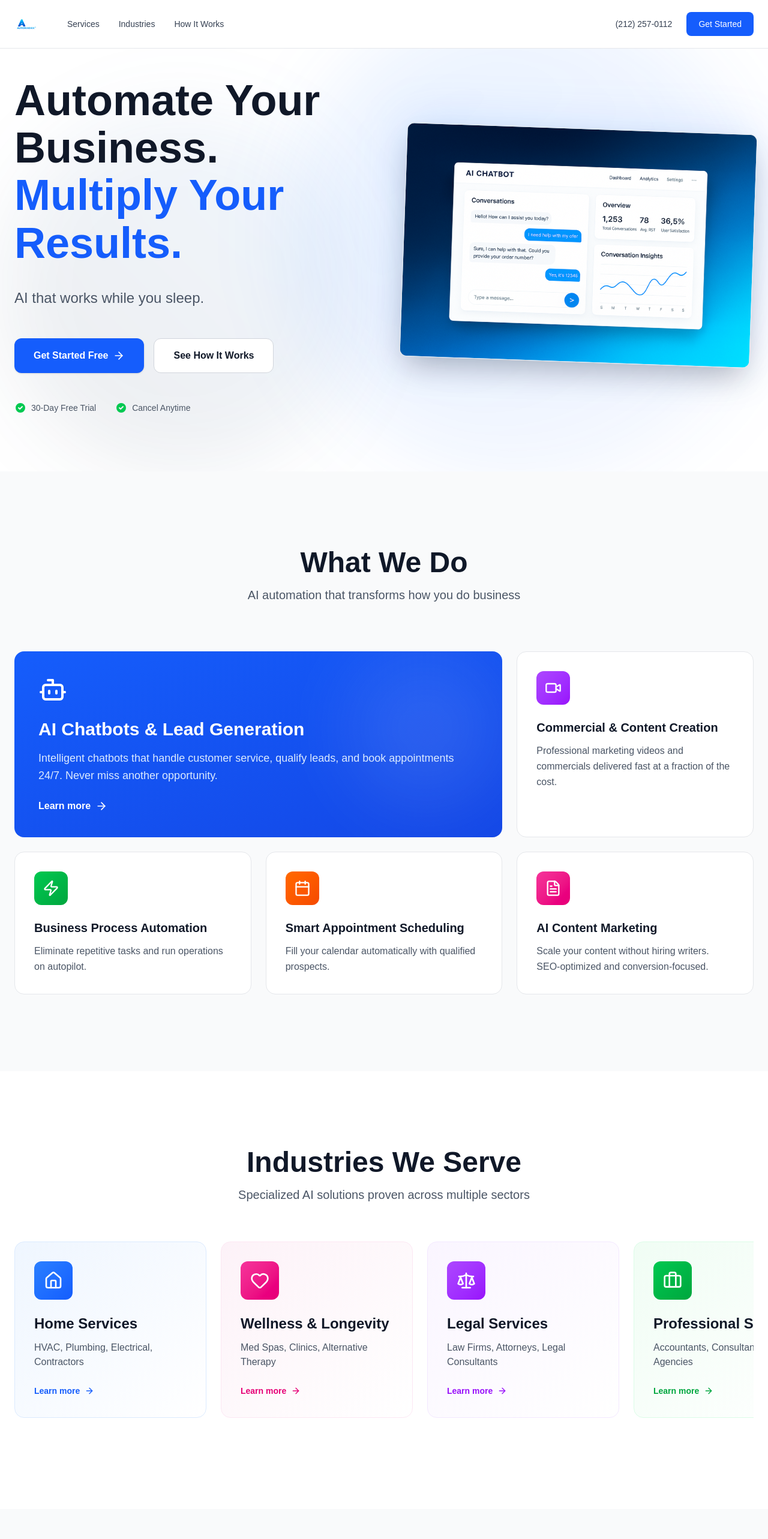
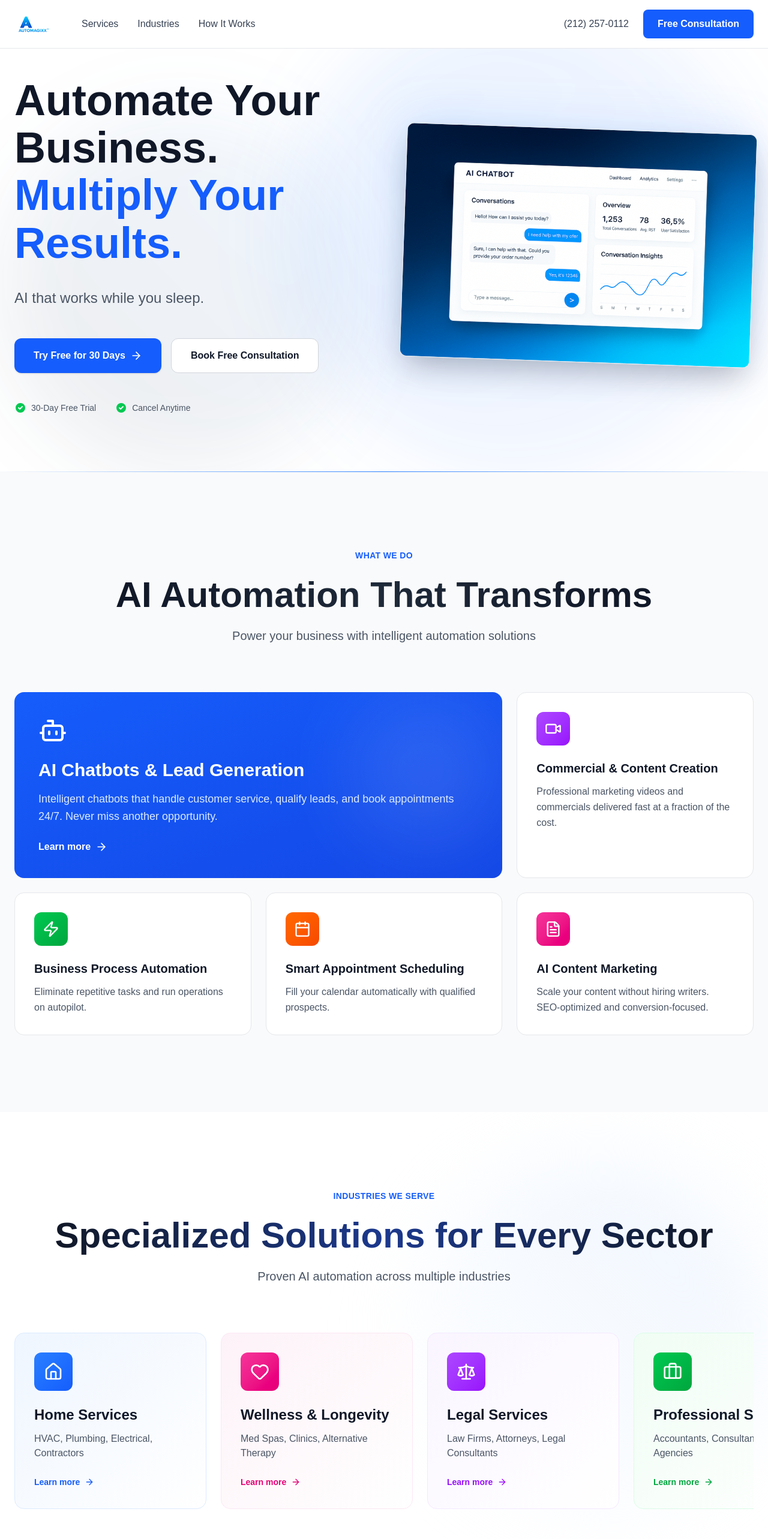
Before and after one commit to bkelly623/automagixx-website, a Next.js app: page / in a window 1280 px wide. Shown: the top 2566 px of the page at 60% size. Built offline with nearby package versions, Linux system fonts and the light colour scheme.

Commit message:
COMPLETE FIX: Massive logo, strong CTAs, premium headers

```diff
--- a/src/app/page.tsx
+++ b/src/app/page.tsx
@@ -4,7 +4,7 @@ import { MessageSquare, TrendingUp, Zap, Home as HomeIcon, Briefcase, Scale, Hea
 export default function Home() {
   return (
     <div className="min-h-screen bg-white">
-      {/* Navigation - Stripe Style */}
+      {/* Navigation - Fixed with LARGE logo */}
       <nav className="fixed top-0 w-full bg-white border-b border-gray-200 z-50">
         <div className="max-w-7xl mx-auto px-6">
           <div className="flex justify-between items-center h-20">
@@ -12,26 +12,26 @@ export default function Home() {
               <Image
                 src="/logo.png"
                 alt="Automagixx"
-                width={200}
-                height={50}
-                className="w-auto h-10"
+                width={240}
+                height={64}
+                className="w-auto h-16"
                 priority
               />
               <div className="hidden lg:flex items-center gap-8">
-                <a href="#services" className="text-gray-700 hover:text-gray-900 transition text-sm font-medium">Services</a>
-                <a href="#industries" className="text-gray-700 hover:text-gray-900 transition text-sm font-medium">Industries</a>
-                <a href="#how-it-works" className="text-gray-700 hover:text-gray-900 transition text-sm font-medium">How It Works</a>
+                <a href="#services" className="text-gray-700 hover:text-gray-900 transition text-base font-medium">Services</a>
+                <a href="#industries" className="text-gray-700 hover:text-gray-900 transition text-base font-medium">Industries</a>
+                <a href="#how-it-works" className="text-gray-700 hover:text-gray-900 transition text-base font-medium">How It Works</a>
               </div>
             </div>
             <div className="flex items-center gap-6">
-              <a href="tel:2122570112" className="hidden md:block text-gray-700 hover:text-gray-900 transition text-sm font-medium">(212) 257-0112</a>
+              <a href="tel:2122570112" className="hidden md:block text-gray-700 hover:text-gray-900 transition text-base font-medium">(212) 257-0112</a>
               <a
                 href="https://calendly.com/automagixx/30min"
                 target="_blank"
                 rel="noopener noreferrer"
-                className="bg-blue-600 text-white px-5 py-2.5 rounded-lg hover:bg-blue-700 transition-all duration-200 text-sm font-medium"
+                className="bg-blue-600 text-white px-6 py-3 rounded-lg hover:bg-blue-700 transition-all duration-200 text-base font-semibold"
               >
-                Get Started
+                Free Consultation
               </a>
             </div>
           </div>
@@ -65,14 +65,16 @@ export default function Home() {
                   rel="noopener noreferrer"
                   className="inline-flex items-center justify-center bg-blue-600 text-white px-8 py-4 rounded-xl text-base font-semibold hover:bg-blue-700 transition-all duration-200 shadow-sm hover:shadow-md group"
                 >
-                  Get Started Free
+                  Try Free for 30 Days
                   <ArrowRight className="ml-2 w-5 h-5 group-hover:translate-x-1 transition-transform" />
                 </a>
                 <a
-                  href="#how-it-works"
+                  href="https://calendly.com/automagixx/30min"
+                  target="_blank"
+                  rel="noopener noreferrer"
                   className="inline-flex items-center justify-center bg-white text-gray-900 px-8 py-4 rounded-xl text-base font-semibold hover:bg-gray-50 transition-all duration-200 border border-gray-300"
                 >
-                  See How It Works
+                  Book Free Consultation
                 </a>
               </div>
 
@@ -112,17 +114,27 @@ export default function Home() {
         </div>
       </section>
 
-      {/* Services - Bento Grid Style */}
-      <section id="services" className="py-32 px-6 bg-gray-50">
+      {/* Services - Premium Headers */}
+      <section id="services" className="py-32 px-6 bg-gray-50 relative overflow-hidden">
+        {/* Gradient Accent */}
+        <div className="absolute top-0 left-1/2 -translate-x-1/2 w-full h-px bg-gradient-to-r from-transparent via-blue-500 to-transparent"></div>
+
         <div className="max-w-7xl mx-auto">
           <div className="text-center mb-20">
-            <h2 className="text-5xl font-bold text-gray-900 mb-4">What We Do</h2>
-            <p className="text-xl text-gray-600 max-w-2xl mx-auto">AI automation that transforms how you do business</p>
+            <div className="inline-block mb-6">
+              <span className="text-blue-600 font-semibold text-sm tracking-wide uppercase">What We Do</span>
+            </div>
+            <h2 className="text-6xl font-bold mb-6">
+              <span className="bg-gradient-to-r from-gray-900 via-gray-800 to-gray-900 bg-clip-text text-transparent">
+                AI Automation That Transforms
+              </span>
+            </h2>
+            <p className="text-xl text-gray-600 max-w-2xl mx-auto">Power your business with intelligent automation solutions</p>
           </div>
 
           {/* Bento Grid Layout */}
           <div className="grid grid-cols-1 md:grid-cols-2 lg:grid-cols-3 gap-6">
-            {/* Large Featured Card - spans 2 columns */}
+            {/* Large Featured Card */}
             <div className="lg:col-span-2 bg-gradient-to-br from-blue-600 to-blue-700 p-10 rounded-2xl text-white relative overflow-hidden group hover:shadow-2xl transition-all duration-300">
               <div className="absolute top-0 right-0 w-64 h-64 bg-white/10 rounded-full blur-3xl"></div>
               <div className="relative z-10">
@@ -185,12 +197,22 @@ export default function Home() {
         </div>
       </section>
 
-      {/* Industries - Horizontal Scrolling Cards */}
-      <section id="industries" className="py-32 px-6 bg-white">
-        <div className="max-w-7xl mx-auto">
-          <div className="text-center mb-16">
-            <h2 className="text-5xl font-bold text-gray-900 mb-4">Industries We Serve</h2>
-            <p className="text-xl text-gray-600">Specialized AI solutions proven across multiple sectors</p>
+      {/* Industries - Premium Headers */}
+      <section id="industries" className="py-32 px-6 bg-white relative overflow-hidden">
+        {/* Gradient Background Accent */}
+        <div className="absolute top-20 right-0 w-[600px] h-[600px] bg-gradient-to-bl from-blue-50 to-transparent rounded-full blur-3xl"></div>
+
+        <div className="max-w-7xl mx-auto relative z-10">
+          <div className="text-center mb-20">
+            <div className="inline-block mb-6">
+              <span className="text-blue-600 font-semibold text-sm tracking-wide uppercase">Industries We Serve</span>
+            </div>
+            <h2 className="text-6xl font-bold mb-6">
+              <span className="bg-gradient-to-r from-gray-900 via-blue-900 to-gray-900 bg-clip-text text-transparent">
+                Specialized Solutions for Every Sector
+              </span>
+            </h2>
+            <p className="text-xl text-gray-600 max-w-2xl mx-auto">Proven AI automation across multiple industries</p>
           </div>
 
           {/* Horizontal Scrolling Container */}
@@ -290,13 +312,24 @@ export default function Home() {
         </div>
       </section>
 
-      {/* How It Works */}
-      <section id="how-it-works" className="py-32 px-6 bg-gray-50">
+      {/* How It Works - Premium Headers */}
+      <section id="how-it-works" className="py-32 px-6 bg-gray-50 relative overflow-hidden">
+        {/* Gradient Line Accent */}
+        <div className="absolute bottom-0 left-0 right-0 h-px bg-gradient-to-r from-transparent via-blue-500 to-transparent"></div>
+
         <div className="max-w-7xl mx-auto">
           <div className="text-center mb-20">
-            <h2 className="text-5xl font-bold text-gray-900 mb-4">How It Works</h2>
-            <p className="text-xl text-gray-600">Get started in three simple steps</p>
+            <div className="inline-block mb-6">
+              <span className="text-blue-600 font-semibold text-sm tracking-wide uppercase">How It Works</span>
+            </div>
+            <h2 className="text-6xl font-bold mb-6">
+              <span className="bg-gradient-to-r from-gray-900 via-gray-800 to-gray-900 bg-clip-text text-transparent">
+                Three Simple Steps to Success
+              </span>
+            </h2>
+            <p className="text-xl text-gray-600 max-w-2xl mx-auto">From consultation to implementation in days, not months</p>
           </div>
+
           <div className="grid md:grid-cols-3 gap-12 relative">
             {/* Connecting Line */}
             <div className="hidden md:block absolute top-16 left-1/4 right-1/4 h-0.5 bg-gradient-to-r from-blue-300 via-blue-500 to-blue-300"></div>
```
